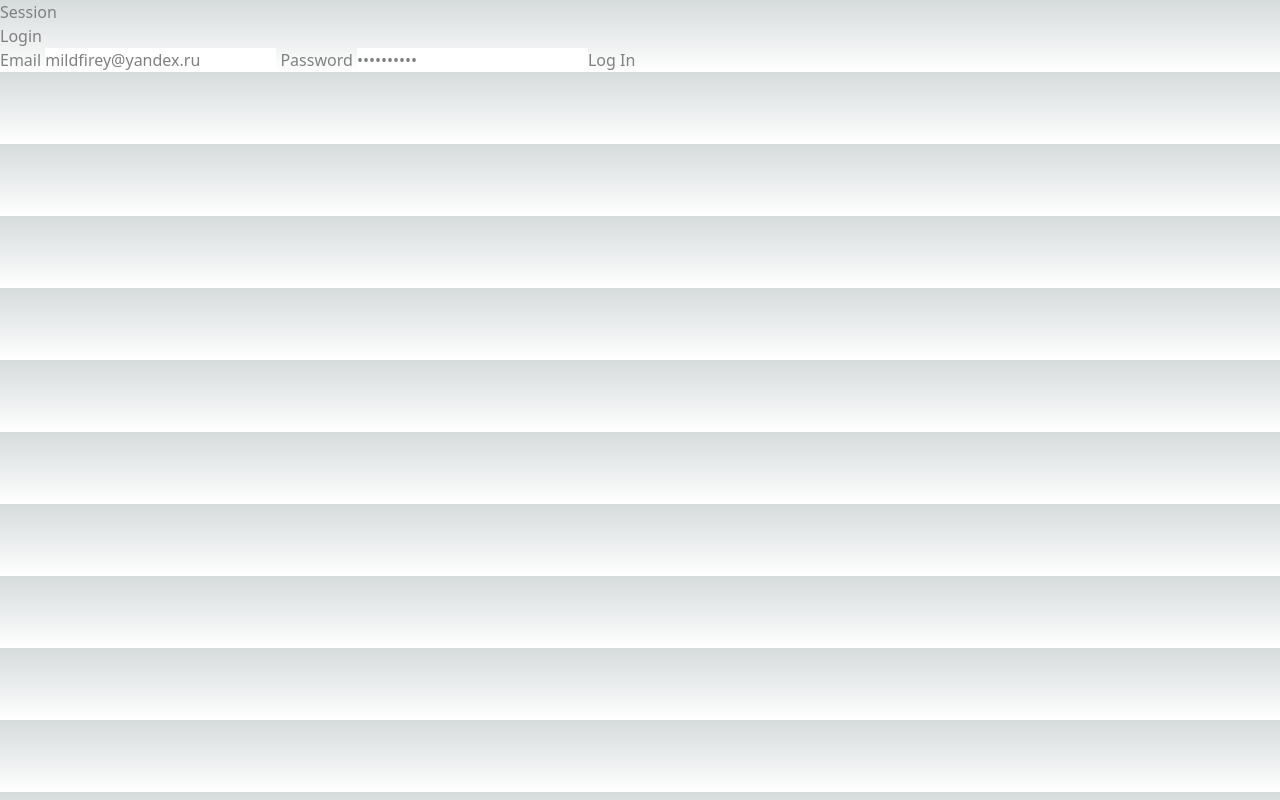
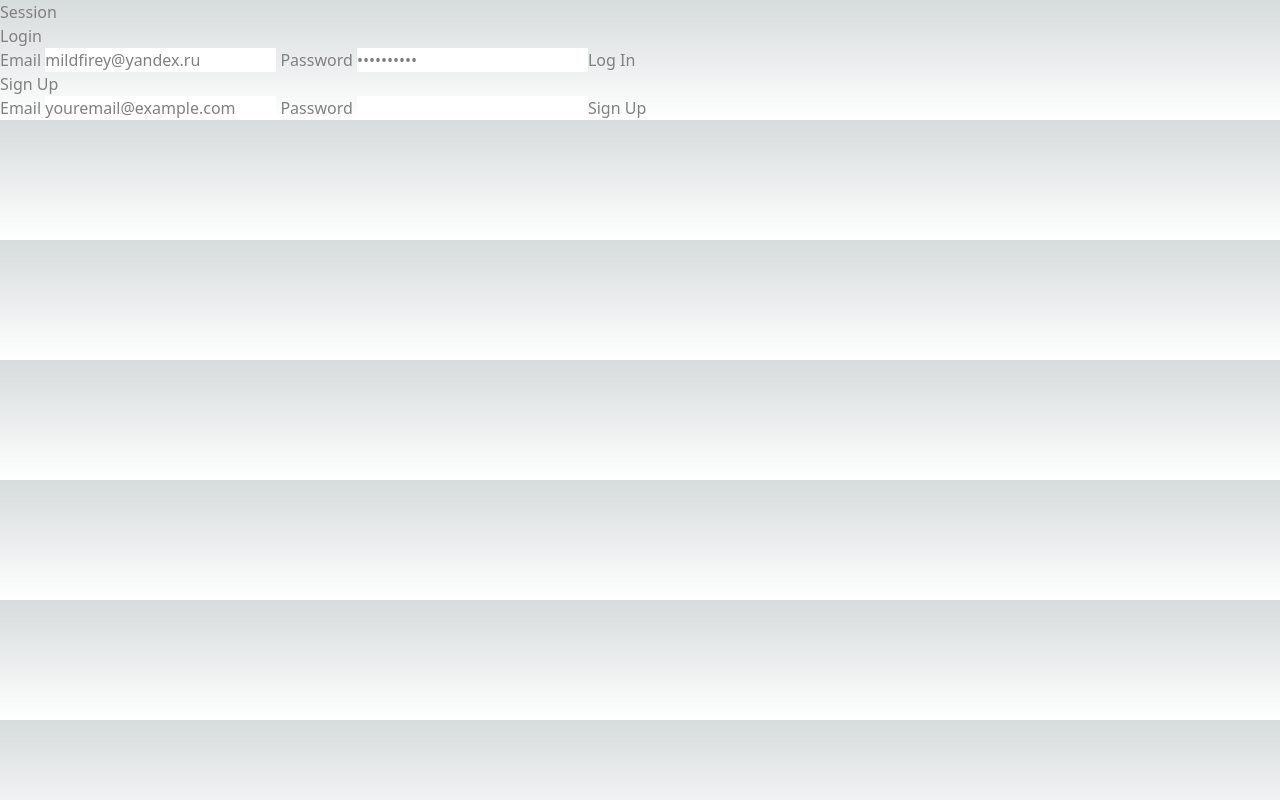
Before and after one commit to devmildfire/supatest, a Next.js app: page /login in a window 1280 px wide. Built offline with nearby package versions, Linux system fonts and the light colour scheme; no server answers.

Commit message:
SignUp user with magic link

```diff
--- a/pages/login.js
+++ b/pages/login.js
@@ -42,6 +42,46 @@ function Login() {
           defaultValue="0892387639"
         />
         <button type="submit"> Log In </button>
+      </form>
+      {/* <pre> {JSON.stringify(session, null, 2)} </pre> */}
+    </div>
+  );
+}
+
+function SignUp() {
+  const router = useRouter();
+
+  async function handleSubmit(event) {
+    event.preventDefault();
+
+    const email = event.target.email.value;
+    const password = event.target.password.value;
+
+    const { data, error } = await supabase.auth.signUp({
+      email: email,
+      password: password,
+    });
+
+    console.log("data from sign up ... ", data);
+    console.log("error from sign up ...", error);
+
+    router.reload();
+  }
+
+  return (
+    <div className={styles.container}>
+      <h1> Sign Up </h1>
+      <form onSubmit={handleSubmit}>
+        <label htmlFor="email"> Email </label>
+        <input
+          type="email"
+          id="email"
+          name="email"
+          defaultValue="youremail@example.com"
+        />
+        <label htmlFor="password"> Password </label>
+        <input type="password" id="password" name="password" defaultValue="" />
+        <button type="submit"> Sign Up </button>
       </form>
       {/* <pre> {JSON.stringify(session, null, 2)} </pre> */}
     </div>
@@ -103,7 +143,14 @@ export default function LoginPage() {
       <h1>Session</h1>
       {/* <pre> {JSON.stringify(session, null, 2)} </pre> */}
 
-      {session ? <SessionInfo session={session} /> : <Login />}
+      {session ? (
+        <SessionInfo session={session} />
+      ) : (
+        <div>
+          <Login />
+          <SignUp />
+        </div>
+      )}
 
       {/* {!session && <Login />} */}
     </div>
--- a/pages/titles/[title].js
+++ b/pages/titles/[title].js
@@ -2,9 +2,77 @@ import supabase from "@/utils/supabase";
 import styles from "../../styles/Home.module.css";
 import { useState, useEffect } from "react";
 
-export async function getServerSideProps({ params }) {
-  // const { sessionData, sessionError } = await supabase.auth.getSession();
+// export async function getServerSideProps({ params }) {
+//   const { data: products, error } = await supabase
+//     .from("Products")
+//     .select(
+//       `
+//       id,
+//       name,
+//       category,
+//       Audiobooks ( * ),
+//       Ebooks ( * ),
+//       PrintedBooks ( *,
+//         options:PrintOptions ( *,
+//           size:PrintSize( * )
+//         ),
+//         cover:PrintedCover( * )
+//       ),
+//       Awards ( * )
+//       `
+//     )
+//     .eq("name", params.title);
 
+//   if (error) {
+//     throw new Error(error);
+//   }
+
+//   // console.log(await sessionData);
+
+//   return {
+//     props: {
+//       products,
+//     },
+//   };
+// }
+
+// export async function getServerSideProps() {
+//   const { data, error } = await supabase.auth.getSession();
+
+//   if (error) {
+//     throw new Error(error);
+//   }
+
+//   console.log(JSON.stringify(data, null, 2));
+
+//   return {
+//     props: {
+//       data,
+//     },
+//   };
+// }
+
+export default function ProductPage() {
+  const [session, setSession] = useState(null);
+  const [products, setProducts] = useState(null);
+  const [user, setUser] = useState(null);
+
+  const get_session = async () => {
+    try {
+      const { data, error } = await supabase.auth.getSession();
+      if (error) {
+        console.error(error);
+      } else {
+        setSession(data.session);
+        setUser(data.session.user);
+      }
+    } catch (error) {
+      console.error(error);
+    }
+  };
+
+  const get_products = async () => {
+    try {
       const { data: products, error } = await supabase
         .from("Products")
         .select(
@@ -23,33 +91,12 @@ export async function getServerSideProps({ params }) {
         Awards ( * )
         `
         )
-    .eq("name", params.title);
+        .eq("name", "Awesome Title");
 
-  if (error) {
-    throw new Error(error);
-  }
-
-  // console.log(await sessionData);
-
-  return {
-    props: {
-      products,
-    },
-  };
-}
-
-export default function ProductPage({ products }) {
-  const [session, setSession] = useState(null);
-  const [user, setUser] = useState(null);
-
-  const get_session = async () => {
-    try {
-      const { data, error } = await supabase.auth.getSession();
       if (error) {
         console.error(error);
       } else {
-        setSession(data.session);
-        setUser(data.session.user);
+        setProducts(products);
       }
     } catch (error) {
       console.error(error);
@@ -58,13 +105,21 @@ export default function ProductPage({ products }) {
 
   useEffect(() => {
     get_session();
+    get_products();
   }, []);
 
   // console.log(products);
   return (
     <div className={styles.container}>
-      <pre> {JSON.stringify(session, null, 2)} </pre>
-      <pre> {JSON.stringify(products, null, 2)} </pre>
+      {session ? (
+        <div>
+          <p> logged in as {user.email} </p>
+          {/* <pre> {JSON.stringify(session, null, 2)} </pre> */}
+          <pre> {products && JSON.stringify(products, null, 2)} </pre>
+        </div>
+      ) : (
+        <div> No User Session </div>
+      )}
     </div>
   );
 }
```
Lines whose indentation alone changed are shown as unchanged.
